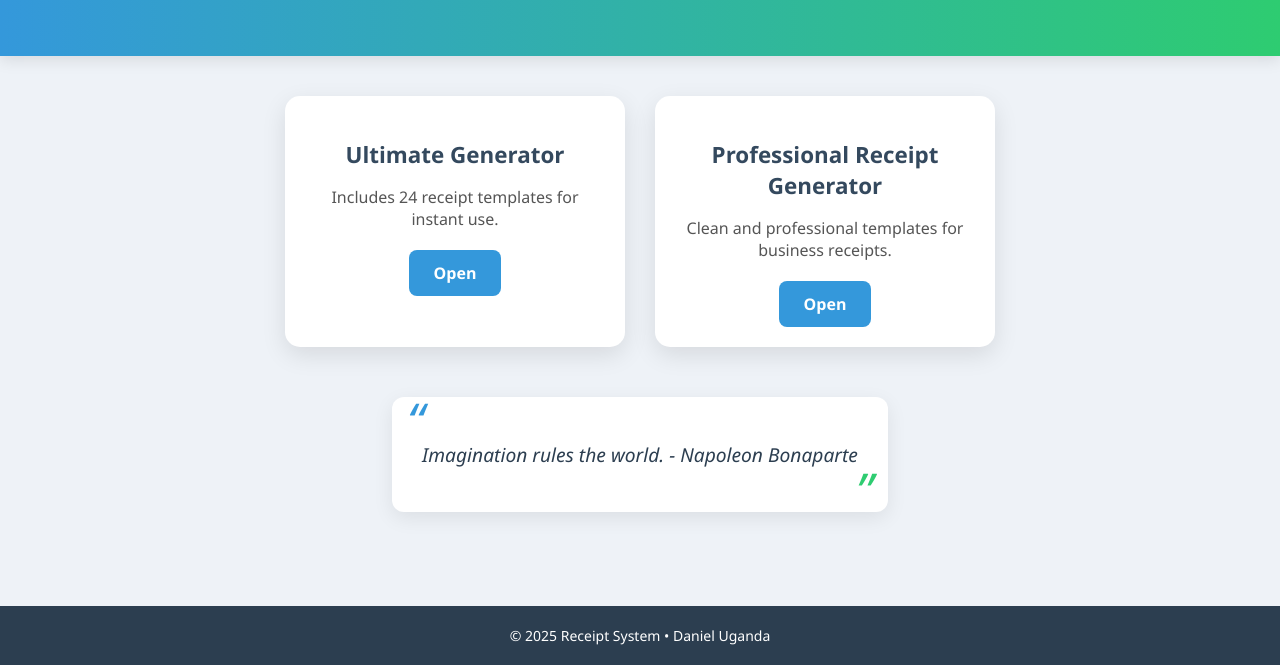
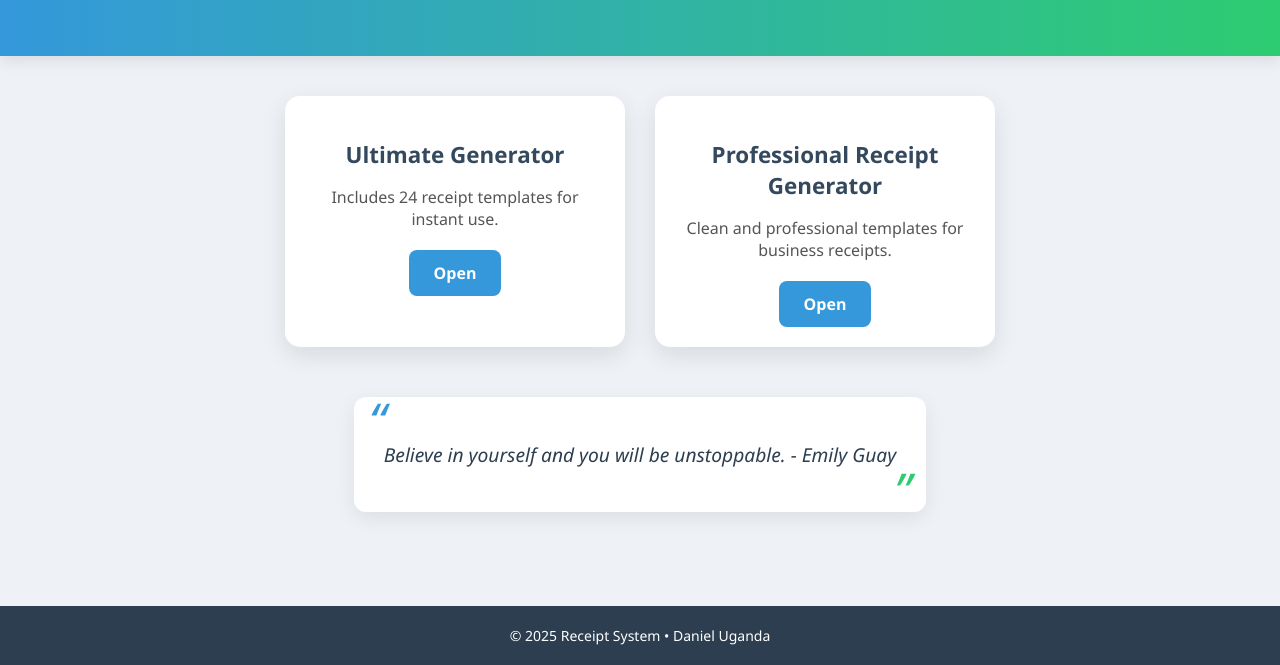
Before and after one commit to Danieluganda/receipts, a plain HTML site: page index.html in a window 1280 px wide. Shown: the part 135-800 px from the top of the page. Drawn offline with Linux system fonts and the light colour scheme.

Commit message:
Updated files with latest changes

```diff
--- a/index.html
+++ b/index.html
@@ -265,7 +265,38 @@ const quotes = [
   "Ideas are worthless until put into action. - Unknown",
   "You may be disappointed if you fail, but doomed if you do not try. - Beverly Sills",
   "Success is the prize for those who stand true to their ideas. - John S. Hinds",
-  "It's not whether you get knocked down; it's whether you get back up. - Vince Lombardi"
+  "It's not whether you get knocked down; it's whether you get back up. - Vince Lombardi",
+  "Success is the natural consequence of consistently applying the fundamentals. - Jim Rohn",
+  "I know the price of success: dedication, hard work, and unremitting devotion. - Frank Lloyd Wright",
+  "Your dreams minus your doubts equal your true worth. - Anthony Robbins",
+  "I have failed over and over again. That is why I succeed. - Michael Jordan",
+  "Never stop learning; one new thing a day keeps you ahead. - Joe Carlozo",
+  "I do believe I am special. My gift is my vision, commitment, and willingness. - Anthony Robbins",
+  "Weak desire brings weak results. - Napoleon Hill",
+  "Never give up! Failure and rejection are the first steps to succeeding. - Jimmy Valvano",
+  "Believe in yourself and you will be unstoppable. - Emily Guay",
+  "He who conquers others is strong; he who conquers himself is mighty. - Lao Tzu",
+  "The best way to accomplish something is to just do it. - Nike",
+  "Never let your fears be the boundaries of your dreams. - Unknown",
+  "Think BIG! You are going to be thinking anyway, so think BIG! - Donald Trump",
+  "People become remarkable when they start believing they can do things. - Norman Vincent Peale",
+  "The day I stop learning is the day I stop growing. - Mayor Chris Bollwage",
+  "True success in life is measured by the difference you make. - Benjamin Disraeli",
+  "All of our dreams can come true if we have the courage to pursue them. - Walt Disney",
+  "If you can dream it, you can achieve it. - Napoleon Hill",
+  "Reach for the moon; if you fall short, you'll be among the stars. - Anthony Robbins",
+  "Focus on where you want to go, not where you currently are. - Yusuf Tara",
+  "Success is not where you are, but the obstacles you have overcome. - Booker T. Washington",
+  "Your income rarely exceeds your personal development. - Jim Rohn",
+  "You are the architect of your own destiny. - Brian Tracy",
+  "Success comes from having dreams bigger than your fears. - Terry Litwiller",
+  "Commit yourself to lifelong learning. - Brian Tracy",
+  "To the world you may be one person, but to one person you may be the world. - Paulette Mitchell",
+  "Believe you will be successful and you will. - Dale Carnegie",
+  "They can because they think they can. - Virgil",
+  "If you do what you've always done, you'll get what you've always gotten. - Lao Tsu",
+  "The great end of life is not knowledge, but action. - Thomas Henry Huxley",
+  "Success is neither a high jump nor a long jump; it is the steps of a marathon. - Unknown"
 ];
 
     function showQuote() {
```
